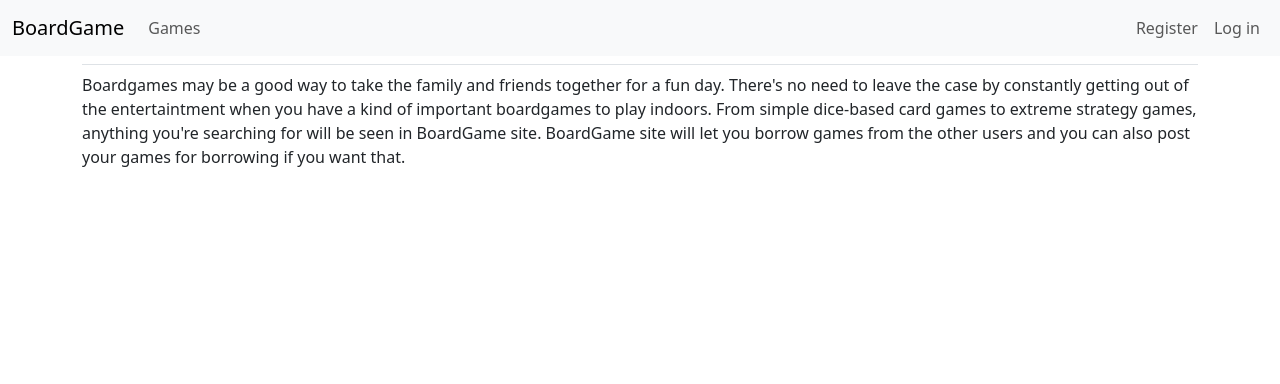
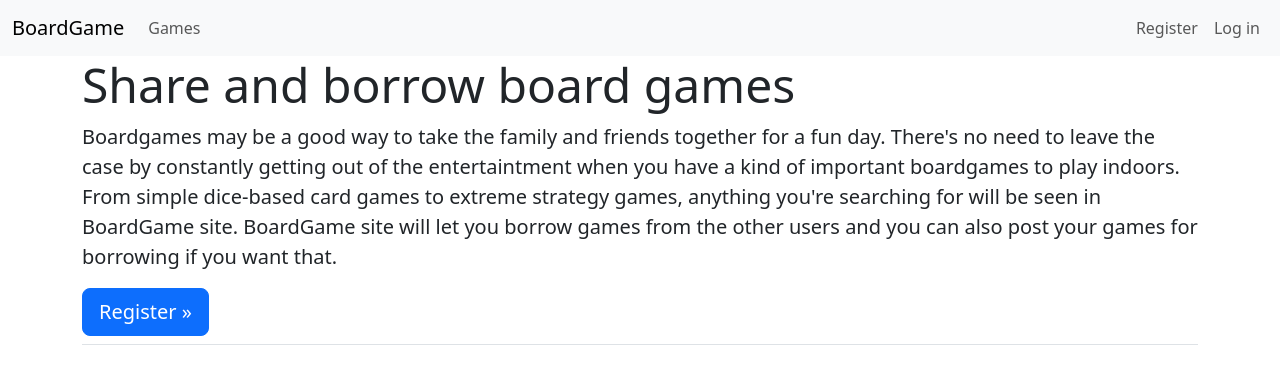
Before and after one commit to kripi-png/DjangoApplicationProgramming, a Django app: page / in a window 1280 px wide. Shown: the top 384 px of the page. Run offline with Django 3.2, Linux system fonts and the light colour scheme; some libraries are stand-ins or nearby versions.

Commit message:
styled index.html

```diff
--- a/board_game/templates/board_game/index.html
+++ b/board_game/templates/board_game/index.html
@@ -1,14 +1,17 @@
 {% extends "board_game/base.html" %}
 
-{% block content %}
+{% block page_header %}
 
-
-<p>Boardgames may be a good way to take the family and friends together for a fun day. There's no
+  <div class="jumbotron">
+    <h1 class="display-5">Share and borrow board games</h1>
+      <p class="lead">Boardgames may be a good way to take the family and friends together for a fun day. There's no
         need to leave the case by constantly getting out of the entertaintment when you have a kind of
         important boardgames to play indoors. From simple dice-based card games to extreme strategy games,
         anything you're searching for will be seen in BoardGame site.
         BoardGame site will let you borrow games from the other users and you can also post your games for borrowing
         if you want that.
         </p>
-
-{% endblock content %}
+        <a class="btn btn-lg btn-primary" href="{% url 'users:register' %}"
+          role="button">Register &raquo;</a>
+    </div>
+{% endblock page_header %}
```
Lines whose indentation alone changed are shown as unchanged.
